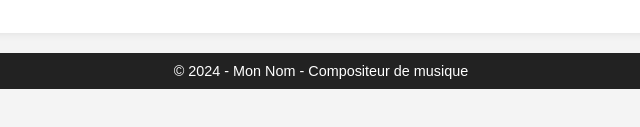
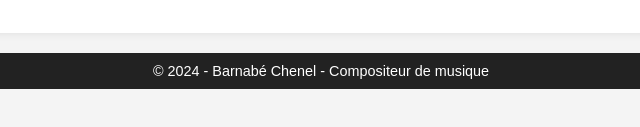
Before and after one commit to nabchnl/barnabechenel.com, a plain HTML site: page index.html in a window 1280 px wide. Shown: the part 291-418 px from the top of the page, 319-959 px from the left. Drawn offline with Linux system fonts and the light colour scheme.

Commit message:
Update index.html

```diff
--- a/index.html
+++ b/index.html
@@ -42,7 +42,7 @@
         <p>Découvrez mes créations musicales et contactez-moi pour collaborer !</p>
     </section>
     <footer>
-        &copy; 2024 - Mon Nom - Compositeur de musique
+        &copy; 2024 - Barnabé Chenel - Compositeur de musique
     </footer>
 </body>
 </html>
```
